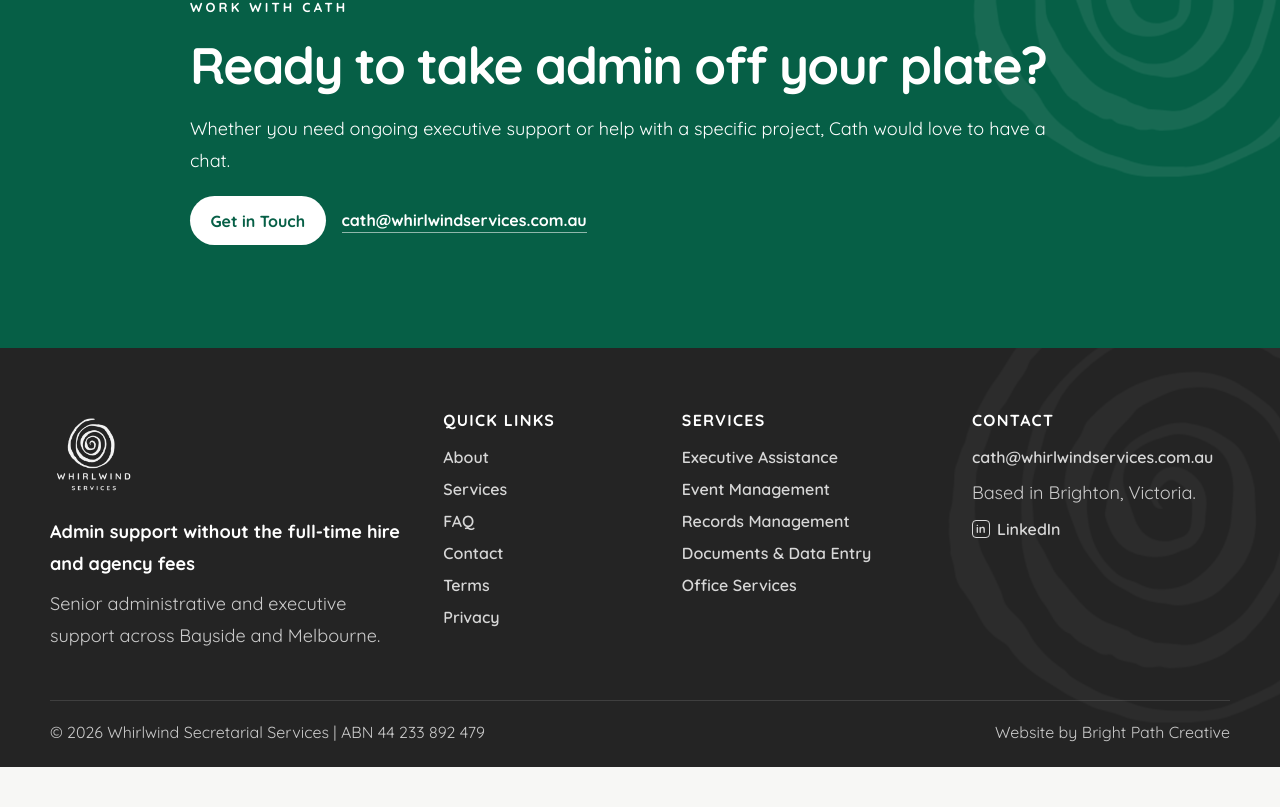
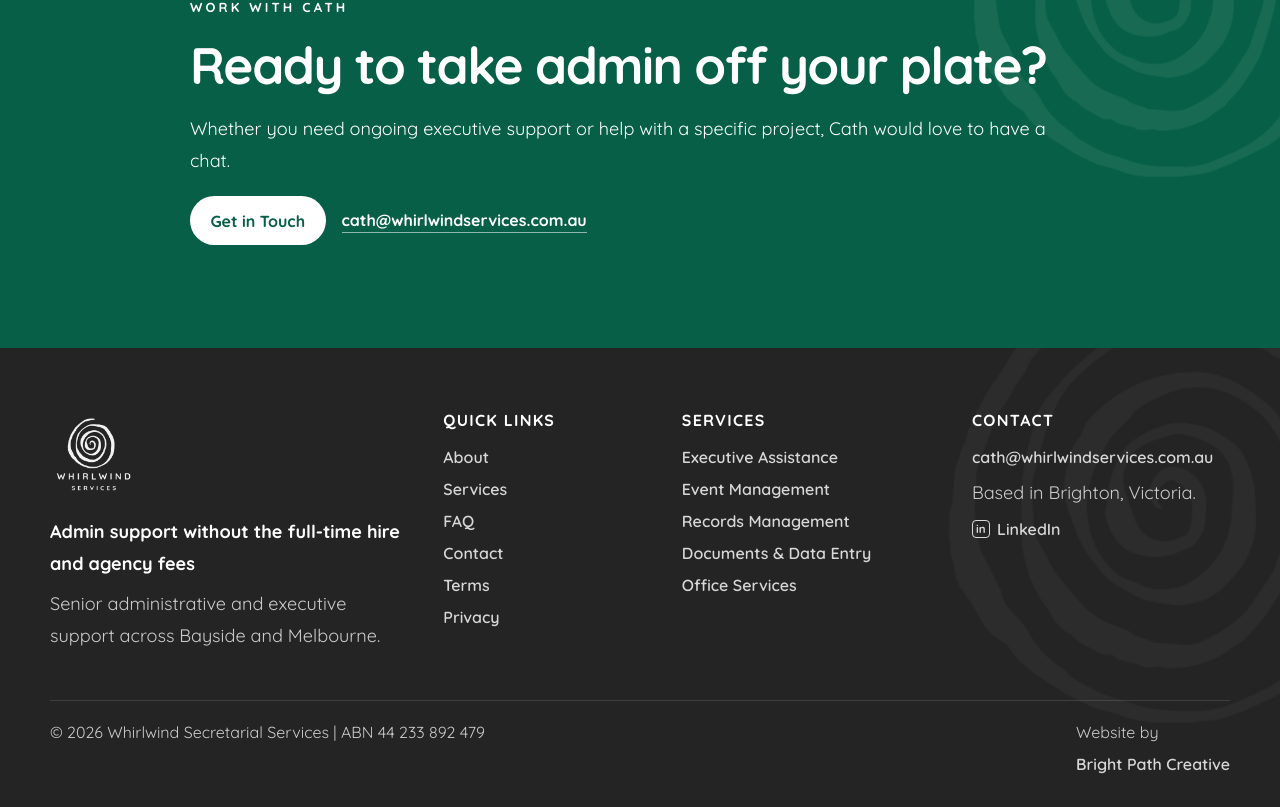
Before and after one commit to BrightPathCreative/whirlwind-services, a Next.js app: page / in a window 1280 px wide. Shown: the part 4411-5218 px from the top of the page. Before the commit the page ends 5178 px from the top, so only its background shows below. Built offline with nearby package versions, Linux system fonts and the light colour scheme.

Commit message:
Link Bright Path Creative footer credit
Make the footer agency credit point to the Bright Path Creative website.

Co-authored-by: Cursor <cursoragent@cursor.com>

```diff
--- a/components/Footer.tsx
+++ b/components/Footer.tsx
@@ -50,7 +50,12 @@ export function Footer() {
       </div>
       <div className="footer-bottom">
         <span>© 2026 Whirlwind Secretarial Services | ABN {site.abn}</span>
-        <span>Website by Bright Path Creative</span>
+        <span>
+          Website by{" "}
+          <a href="https://www.brightpathcreative.com.au" rel="noreferrer" target="_blank">
+            Bright Path Creative
+          </a>
+        </span>
       </div>
     </footer>
   );
```
